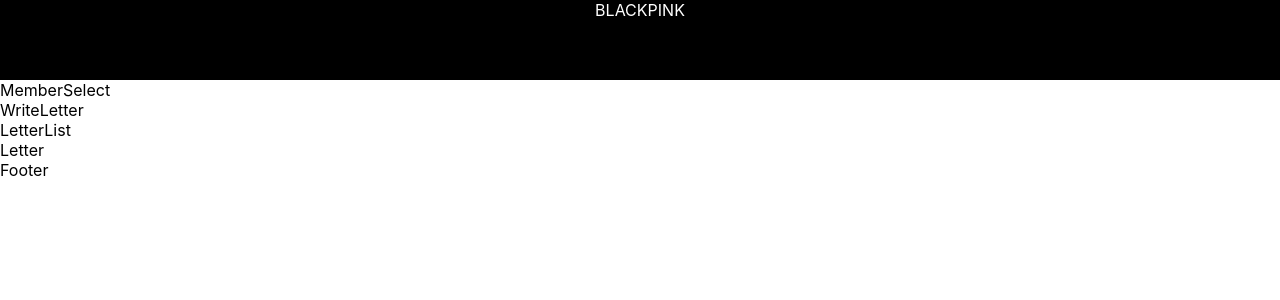
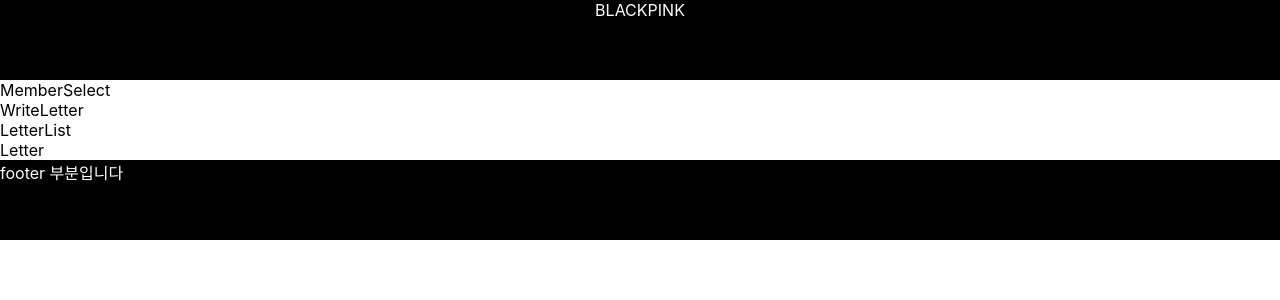
Before and after one commit to hyun0zin/react-fan-letter, a React (Create React App) app: page / in a window 1280 px wide. Shown: the top 300 px of the page. Built offline with nearby package versions, Linux system fonts and the light colour scheme.

Commit message:
feat : footer 생성

```diff
--- a/src/components/Footer.jsx
+++ b/src/components/Footer.jsx
@@ -1,7 +1,16 @@
 import React from "react";
+import styled from "styled-components";
 
+const StFooter = styled.footer`
+  background-color: black;
+  color: white;
+  height: 5rem;
+
+  position: sticky;
+  bottom: 0;
+`;
 function Footer() {
-  return <div>Footer</div>;
+  return <StFooter>footer 부분입니다</StFooter>;
 }
 
 export default Footer;
```
